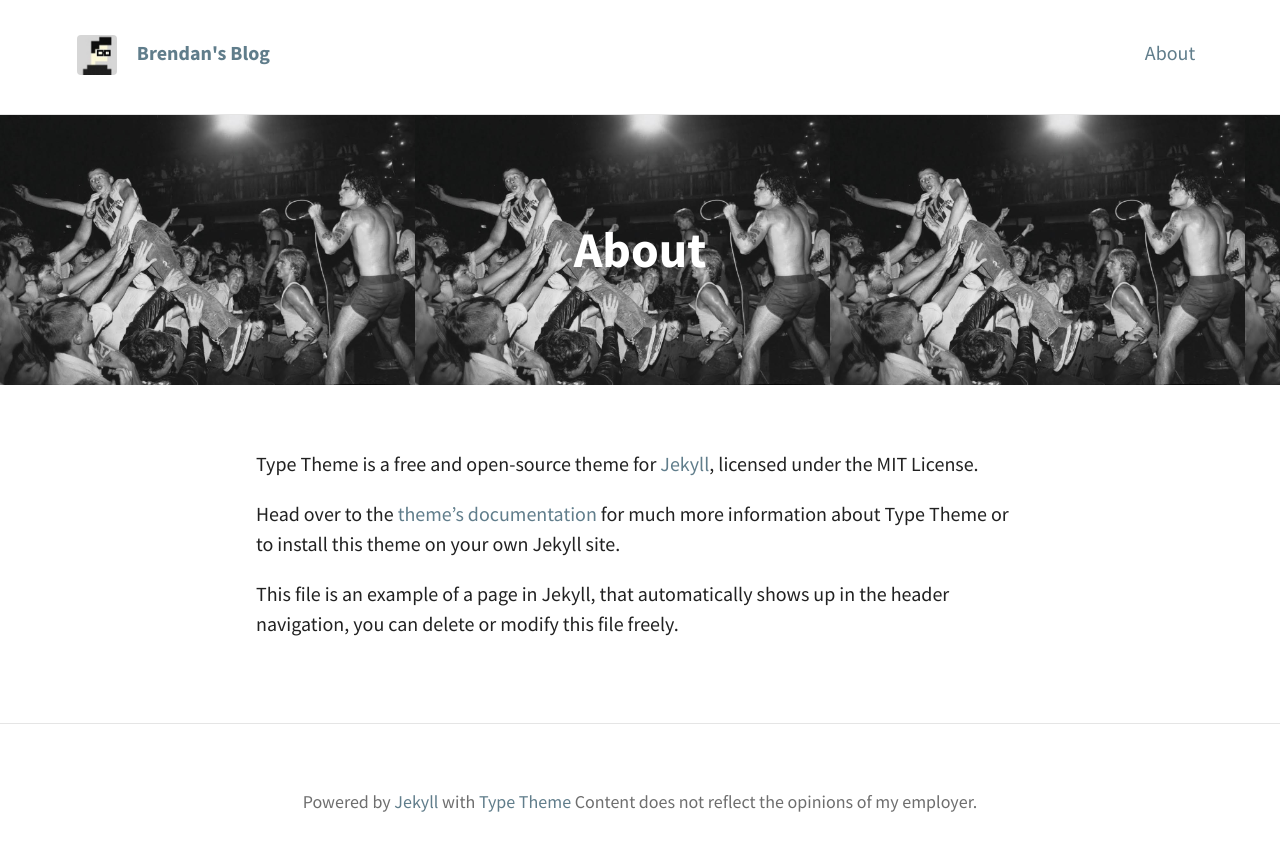
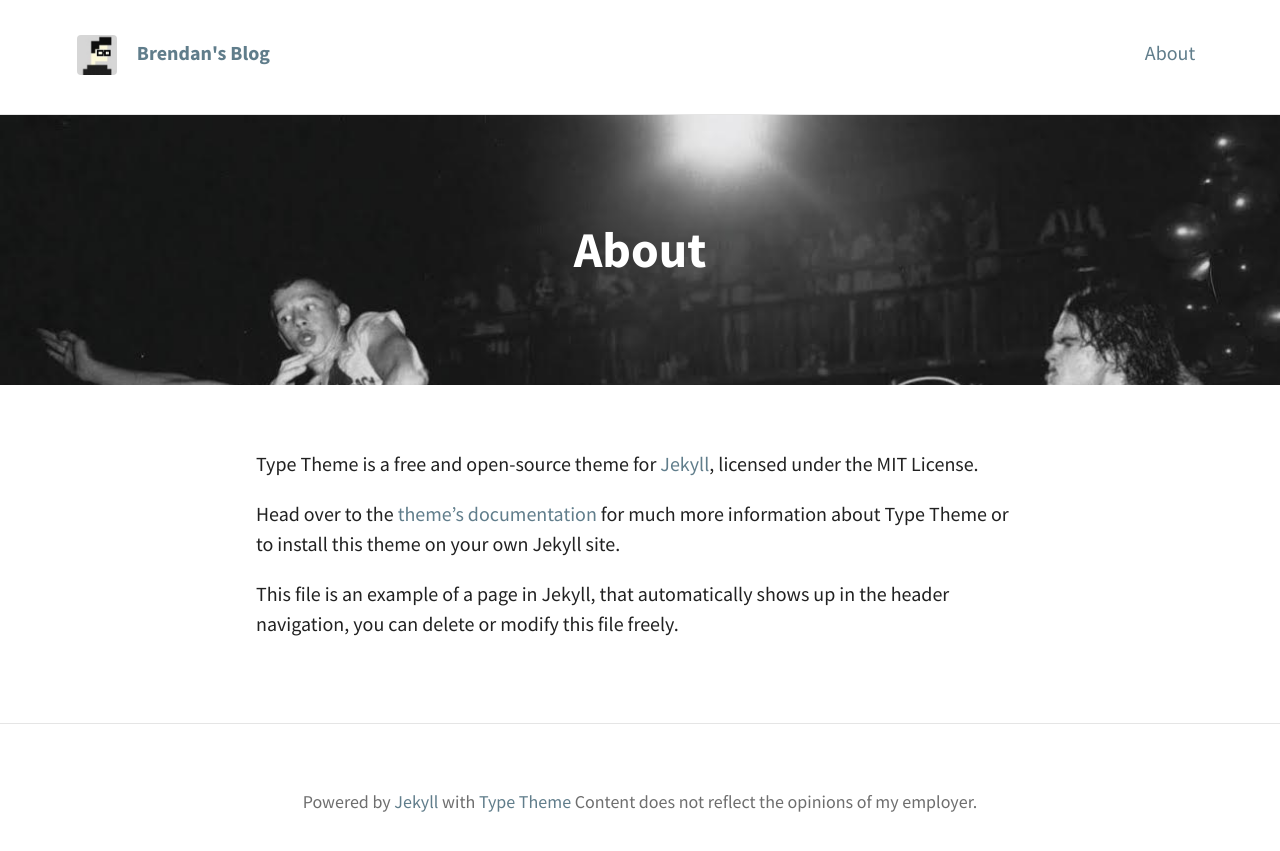
Before and after one commit to bcooney/bcooney.github.io, a Jekyll site: the page built from about.md, in a window 1280 px wide. Shown: the top 851 px of the page. Built offline with Jekyll 4.4.1, drawn with Linux system fonts in a browser that asks for light colours; nearby versions of some CDN libraries.

Commit message:
back to cover

```diff
--- a/_sass/base/_variables.scss
+++ b/_sass/base/_variables.scss
@@ -23,7 +23,7 @@ $header-link-color: #607D8B;
 
 // Feature image for articles
 $feature-image-text-color: #fff;
-$feature-image-size: contain; // options include "cover", "contain", "auto"
+$feature-image-size: cover; // options include "cover", "contain", "auto"
 
 // Header description box
 $header-desc-background-color: #455A64;
```
